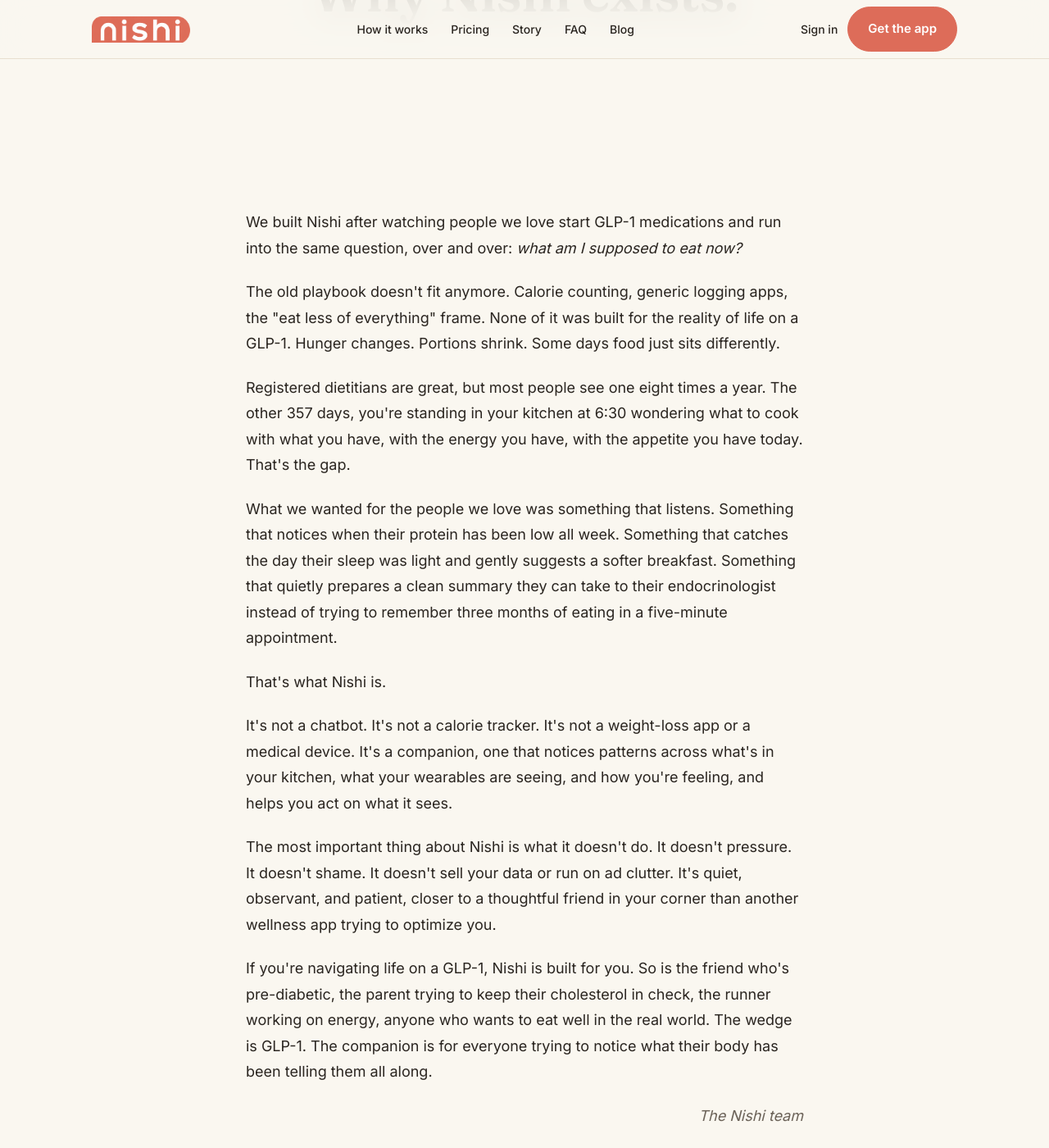
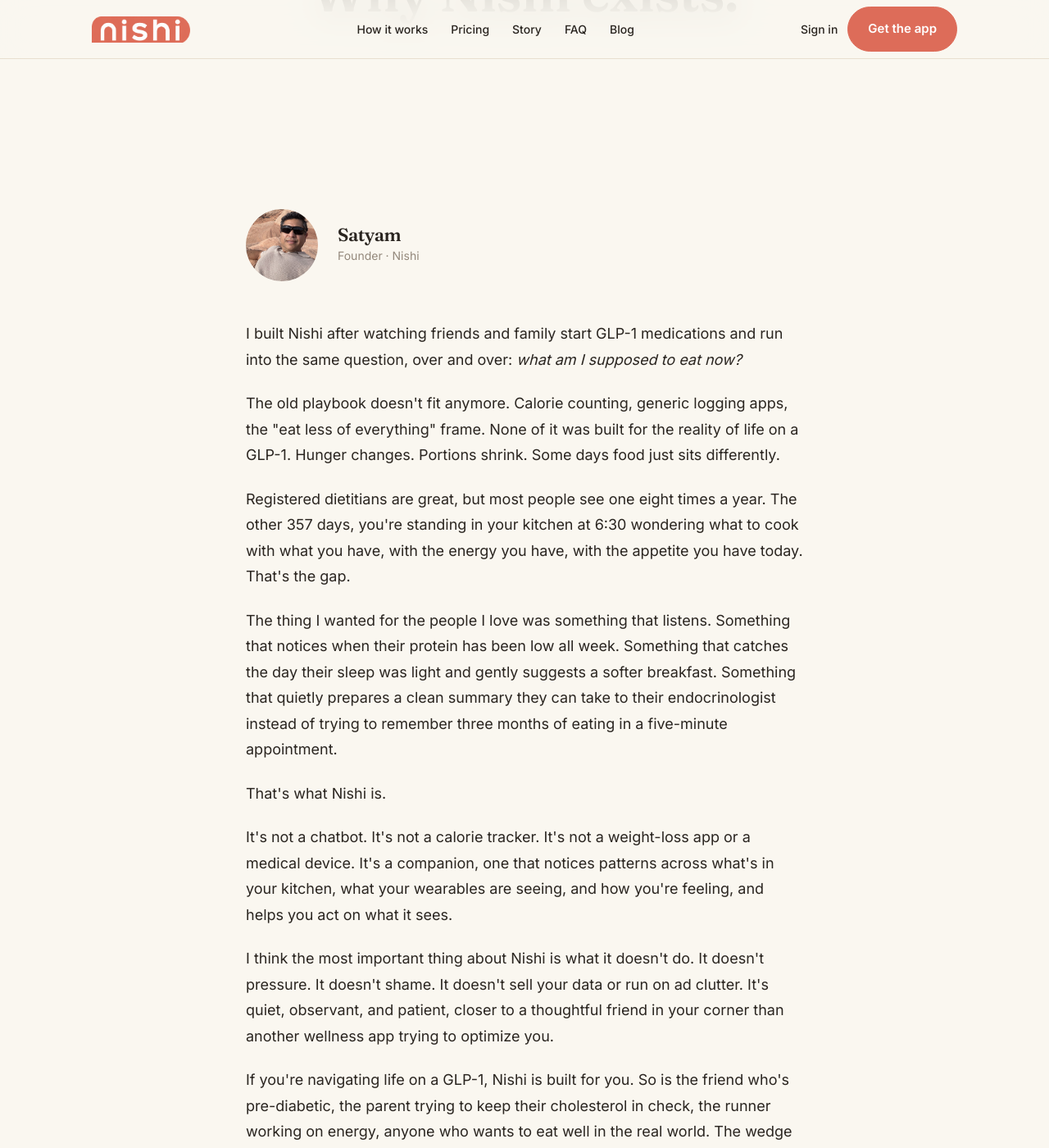
Before and after one commit to Satban/meetnishi, a Jekyll site: the page built from story.html, in a window 1280 px wide and 1400 px high, scrolled down 294 px. Shown: the whole window at 82% size. Built offline with Jekyll 4.4.1, drawn with Linux system fonts in a browser that asks for light colours.

Commit message:
Restore founder name/photo on Story + welcome + JSON-LD (only the FAQ contact line stays de-named)
Reverts the over-broad name removal: the founder story, welcome founder
card, and JSON-LD founder keep the name (identity). Only the FAQ
contact-me-directly line stays as 'we'll get back to you', per the
original request. GLP-1 broadening is unchanged.

Co-Authored-By: Claude Opus 4.8 (1M context) <noreply@anthropic.com>

```diff
--- a/index.html
+++ b/index.html
@@ -37,7 +37,8 @@ render_with_liquid: false
         "url": "https://meetnishi.com/",
         "logo": "https://meetnishi.com/assets/nishi_logo.png",
         "email": "support@meetnishi.com",
-        "description": "Nishi is an AI nutrition companion for metabolic health and mindful nutrition, including life on GLP-1."
+        "description": "Nishi is an AI nutrition companion for metabolic health and mindful nutrition, including life on GLP-1.",
+        "founder": { "@type": "Person", "name": "Satyam Bansal" }
       },
       {
         "@type": "WebSite",
--- a/story.html
+++ b/story.html
@@ -74,23 +74,31 @@ render_with_liquid: false
   <section class="section">
     <div class="container">
       <div class="story-body reveal">
-        <p>We built Nishi after watching people we love start GLP-1 medications and run into the same question, over and over: <em>what am I supposed to eat now?</em></p>
+        <div style="display: flex; gap: var(--space-md); align-items: center; margin-bottom: var(--space-lg);">
+          <img class="founder-photo" src="assets/founder.jpg" alt="Satyam, founder" onerror="this.outerHTML='&lt;div class=&quot;founder-photo&quot;&gt;S&lt;/div&gt;'">
+          <div>
+            <h3 style="font-family: var(--font-serif); font-size: 22px; margin: 0;">Satyam</h3>
+            <div style="font-size: 14px; color: var(--text-muted);">Founder · Nishi</div>
+          </div>
+        </div>
+
+        <p>I built Nishi after watching friends and family start GLP-1 medications and run into the same question, over and over: <em>what am I supposed to eat now?</em></p>
 
         <p>The old playbook doesn't fit anymore. Calorie counting, generic logging apps, the "eat less of everything" frame. None of it was built for the reality of life on a GLP-1. Hunger changes. Portions shrink. Some days food just sits differently.</p>
 
         <p>Registered dietitians are great, but most people see one eight times a year. The other 357 days, you're standing in your kitchen at 6:30 wondering what to cook with what you have, with the energy you have, with the appetite you have today. That's the gap.</p>
 
-        <p>What we wanted for the people we love was something that listens. Something that notices when their protein has been low all week. Something that catches the day their sleep was light and gently suggests a softer breakfast. Something that quietly prepares a clean summary they can take to their endocrinologist instead of trying to remember three months of eating in a five-minute appointment.</p>
+        <p>The thing I wanted for the people I love was something that listens. Something that notices when their protein has been low all week. Something that catches the day their sleep was light and gently suggests a softer breakfast. Something that quietly prepares a clean summary they can take to their endocrinologist instead of trying to remember three months of eating in a five-minute appointment.</p>
 
         <p>That's what Nishi is.</p>
 
         <p>It's not a chatbot. It's not a calorie tracker. It's not a weight-loss app or a medical device. It's a companion, one that notices patterns across what's in your kitchen, what your wearables are seeing, and how you're feeling, and helps you act on what it sees.</p>
 
-        <p>The most important thing about Nishi is what it doesn't do. It doesn't pressure. It doesn't shame. It doesn't sell your data or run on ad clutter. It's quiet, observant, and patient, closer to a thoughtful friend in your corner than another wellness app trying to optimize you.</p>
+        <p>I think the most important thing about Nishi is what it doesn't do. It doesn't pressure. It doesn't shame. It doesn't sell your data or run on ad clutter. It's quiet, observant, and patient, closer to a thoughtful friend in your corner than another wellness app trying to optimize you.</p>
 
         <p>If you're navigating life on a GLP-1, Nishi is built for you. So is the friend who's pre-diabetic, the parent trying to keep their cholesterol in check, the runner working on energy, anyone who wants to eat well in the real world. The wedge is GLP-1. The companion is for everyone trying to notice what their body has been telling them all along.</p>
 
-        <p style="text-align: right; font-style: italic; color: var(--text-soft);">The Nishi team</p>
+        <p style="text-align: right; font-style: italic; color: var(--text-soft);">Satyam</p>
       </div>
     </div>
   </section>
```
Also changed, not shown: welcome.html (+4 -4 lines).
